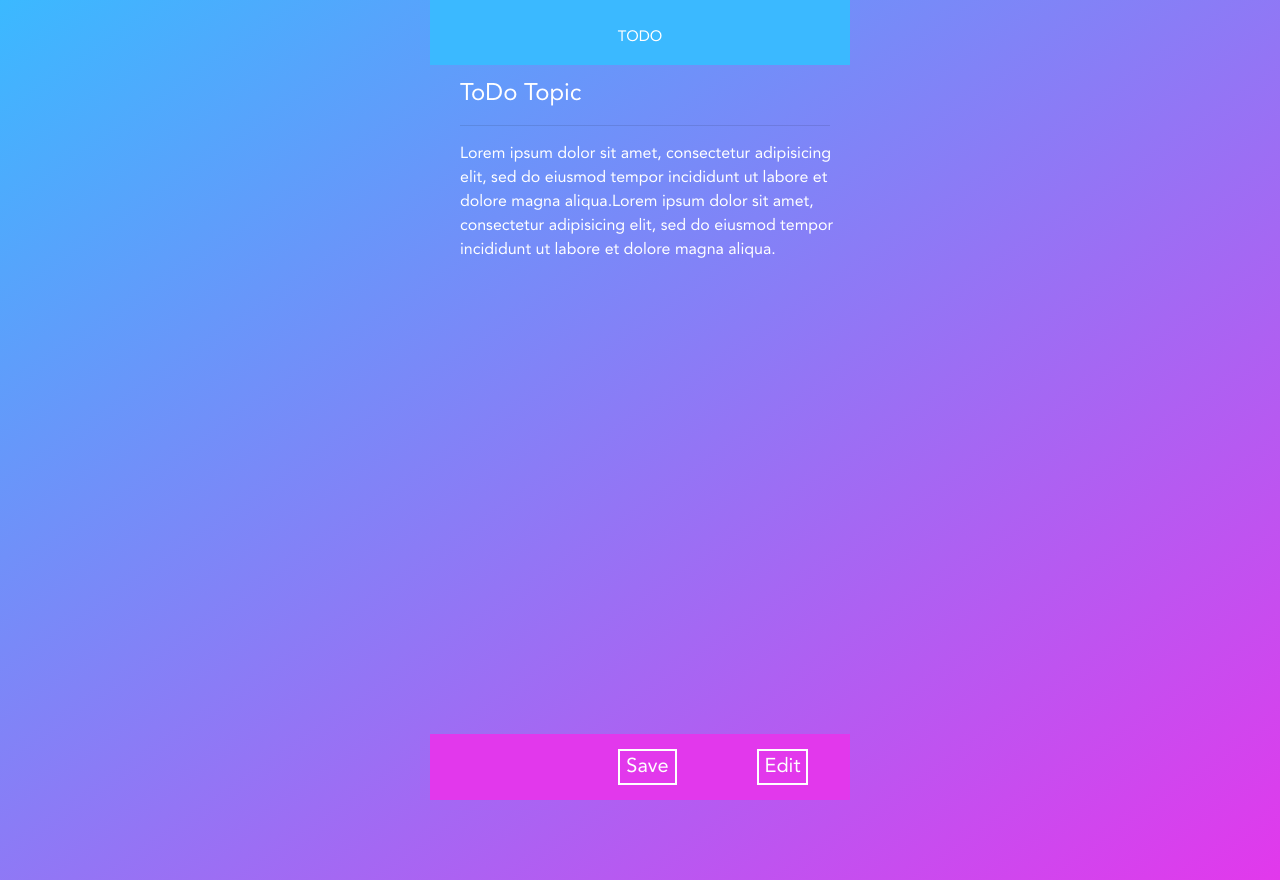
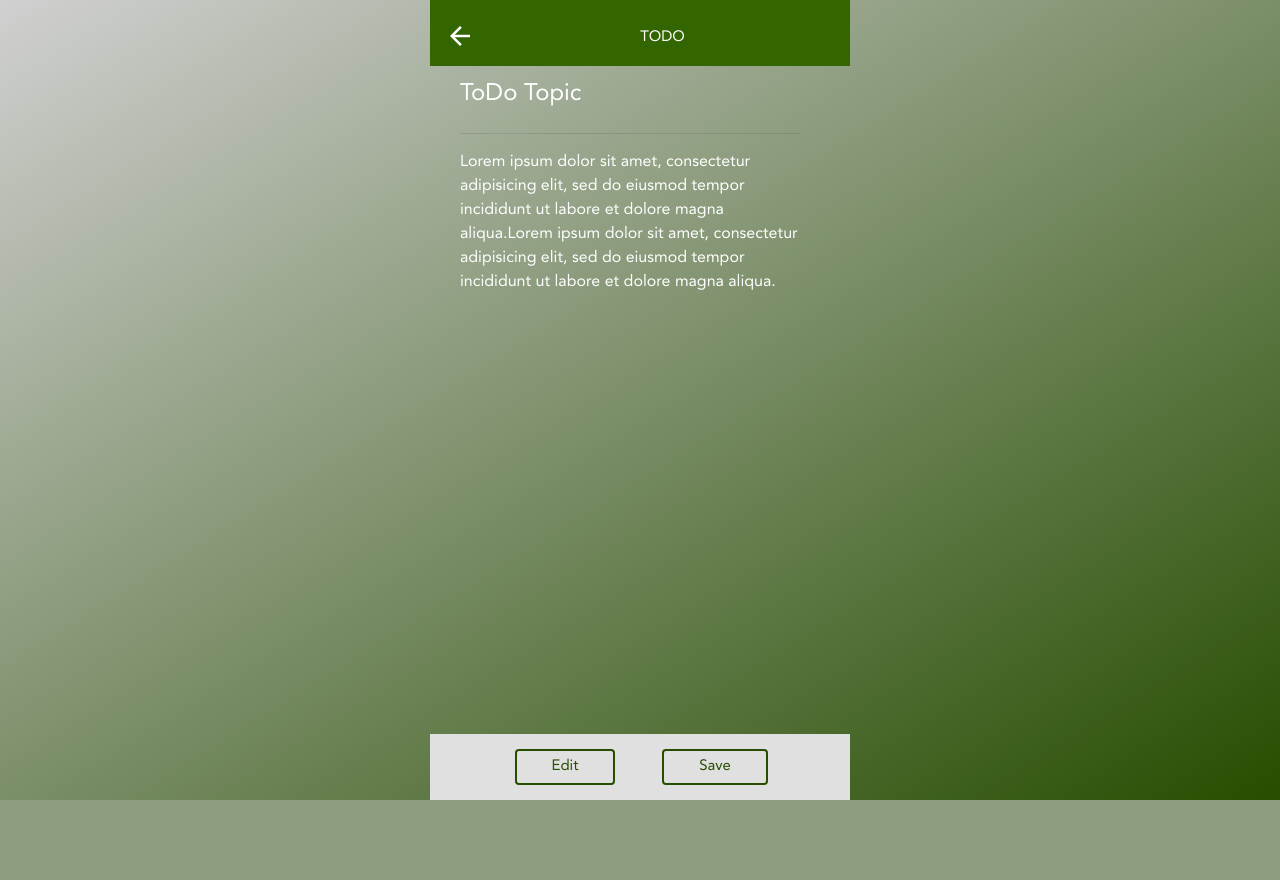
Before and after one commit to nitesh796/ToDoApp, a PHP site: page /details.php in a window 1280 px wide. After the commit the page ends 800 px from the top, so only its background shows below. Run offline with PHP 8.4, Linux system fonts and the light colour scheme.

Commit message:
designing

```diff
--- a/css/details.css
+++ b/css/details.css
@@ -7,23 +7,34 @@
   @import '~pretty-checkbox/src/pretty-checkbox.scss';
 body{
     font-family: 'Avenir';
-    background: linear-gradient(to bottom right,#3BB9FF , #E238EC);
+    /* background: linear-gradient(to bottom right,#3BB9FF , #E238EC); */
 }
-
+.list-container-full {
+    background: linear-gradient(to bottom right,#D0D0D0 , #264d00);
+      background-repeat: no-repeat;
+      min-height:100vh;
+      overflow: hidden;
+  }
 .list-container-mobile {
     max-width: 420px;
     margin: 0 auto;
     position: relative;
-    min-height: 100vh;
 }
 .header{
-    background-color: #3BB9FF;
+    background-color: #336600;
     padding: 25px 0 15px 0;
     text-align: center;
     position: fixed;
     top: 0;
     z-index: 999;
     width: 420px;
+}
+.header i{
+    float: left;
+    color: white;
+    margin-top: -4px;
+    margin-left: 15px;
+    font-size: 30px;
 }
 .header a {
     color: white;
@@ -33,6 +44,7 @@ body{
     margin-top: 80px;
     color: white;
     margin-left:30px;
+    margin-right: 30px;
 }
 .contents-header{
 overflow: hidden;
@@ -48,33 +60,56 @@ p{
 .footer {
   padding: 15px 0;
   text-align: center;
-  background-color: #E238EC;
+  background-color: #E0E0E0;
   position: fixed;
   bottom: 0;
   width: 420px;
   display: flex;
-  padding-left: 150px;
+}
+.deletebtn{
+    float: left;
+    width: 150px;
+    /* padding: 5px; */
+}
+button:hover{
+    background: #264d00;
+    color: #D0D0D0 ;
+}
+.save_btns{
+    background: transparent;
+    border-radius:4px;
+    color: #264d00;
+    border: 2px solid #264d00;
+    font-size: 15px;
+    padding-top: 5px;
+    padding-bottom: 5px;
+    padding-left: 35px;
+    padding-right: 35px;
+}
+.control-group{
+    margin-top: 100px;
+    color: white;
+}
+.edit{
+    display: none;
+}
+.edit_btns{
+    background: transparent;
+    border-radius:4px;
+    color: #264d00;
+    border: 2px solid #264d00;
+    font-size: 15px;
+    padding-top: 5px;
+    padding-bottom: 5px;
+    padding-left: 35px;
+    padding-right: 35px;
 }
 .savebtn{
-    float: left;
+    float: right;
     width: 150px;
 }
-button:hover{
-    background: white;
-    color: #E238EC;
-}
-.btns{
-    background: transparent;
-    border: none;
-    color: white;
-    border: 2px solid white;
-    padding-left: 6px;
-    font-size: 20px;
-    padding-right: 6px;
-}
-.deletebtn{
-    float: right;
-    width: 150px;
+.center{
+    margin: 0 auto;
 }
 @media (max-width: 425px) {
   .header,
--- a/details.php
+++ b/details.php
@@ -6,30 +6,40 @@
   <title>Details</title>
   <link rel="stylesheet" href="css/bootstrap.min.css">
   <link rel="stylesheet" href="css/details.css">
+  <link rel="stylesheet" href="css/material-icons.css">
 </head>
 <body>
+
+<div class="list-container-full">
   <div class="list-container-mobile">
     <div class="header">
-      <a href="#">TODO</a>
+      <i class="material-icons">arrow_back</i>
+    <a href="#">TODO</a>
     </div>
     <div class="contents">
       <div class="contents-header">
         <h4> ToDo Topic</h4>
-        <hr>
       </div>
+      <hr>
       <div class="contents-details">
-        <p>Lorem ipsum dolor sit amet, consectetur adipisicing elit, sed do eiusmod tempor incididunt ut labore et dolore magna aliqua.Lorem ipsum dolor sit amet, consectetur adipisicing elit, sed do eiusmod tempor incididunt ut labore et dolore magna aliqua.  </p>
+        <label><p>Lorem ipsum dolor sit amet, consectetur adipisicing elit, sed do eiusmod tempor incididunt ut labore et dolore magna aliqua.Lorem ipsum dolor sit amet, consectetur adipisicing elit, sed do eiusmod tempor incididunt ut labore et dolore magna aliqua.  </p></label>
       </div>
-    </div><!-- end of contents -->
+    </div> <!--end of contents -->
+
+
     <div class="footer">
+      <div class="center">
+    <div class="deletebtn">
+        <button type="button" name="edit_btton" class="edit_btns">Edit</button>
+      </div>
       <div class="savebtn">
-        <button type="button" name="save_button" class="btns">Save</button>
+        <button type="button" name="save_button" class="save_btns">Save</button>
       </div>
-      <div class="deletebtn">
-        <button type="button" name="edit_btton" class="btns">Edit</button>
-      </div>
+</div>
+
     </div> <!-- end of footer -->
   </div><!-- end list-container-mobile -->
+</div> <!-- end list-container-full-->
   <script src="./js/jquery-3.3.1.min.js"></script>
   <script src="./js/bootstrap.min.js"></script>
   <script src="./js/details.js"></script>
--- a/js/details.js
+++ b/js/details.js
@@ -20,4 +20,24 @@ $(document).ready(function() {
       $(".contents").html(data);
     }
   });
+
+  $(".edit_btns").click(function(){
+    $(".contents").attr('contentEditable',true);
+    $(".contents-header").css('border','3px solid #ADD8E6');
+    $(".contents-header").css('background','white').css('padding','10px 10px');
+    $(".contents-header").css('border-radius','6px').css('color','#264d00');
+    $(".contents-details").css('border','3px solid #ADD8E6').css('padding-top','10px');
+    $(".contents-details").css('background','white').css('padding-left','10px');
+    $(".contents-details").css('color','#264d00').css('border-radius','6px');
+    // $(".contents-details")
 });
+$(".save_btns").click(function(){
+$(".contents").attr("contentEditable",false);
+$(".contents-header").css('border','none');
+    $(".contents-header").css('background','none').css('padding','none');
+    $(".contents-header").css('border-radius','none').css('color','white');
+    $(".contents-details").css('border','none').css('padding-top','none');
+    $(".contents-details").css('background','none').css('padding-left','none');
+    $(".contents-details").css('color','white').css('border-radius','none');
+});
+});
```
Also changed, not shown: css/list.css (+25 -14 lines), list.html (line endings or trailing spaces).
